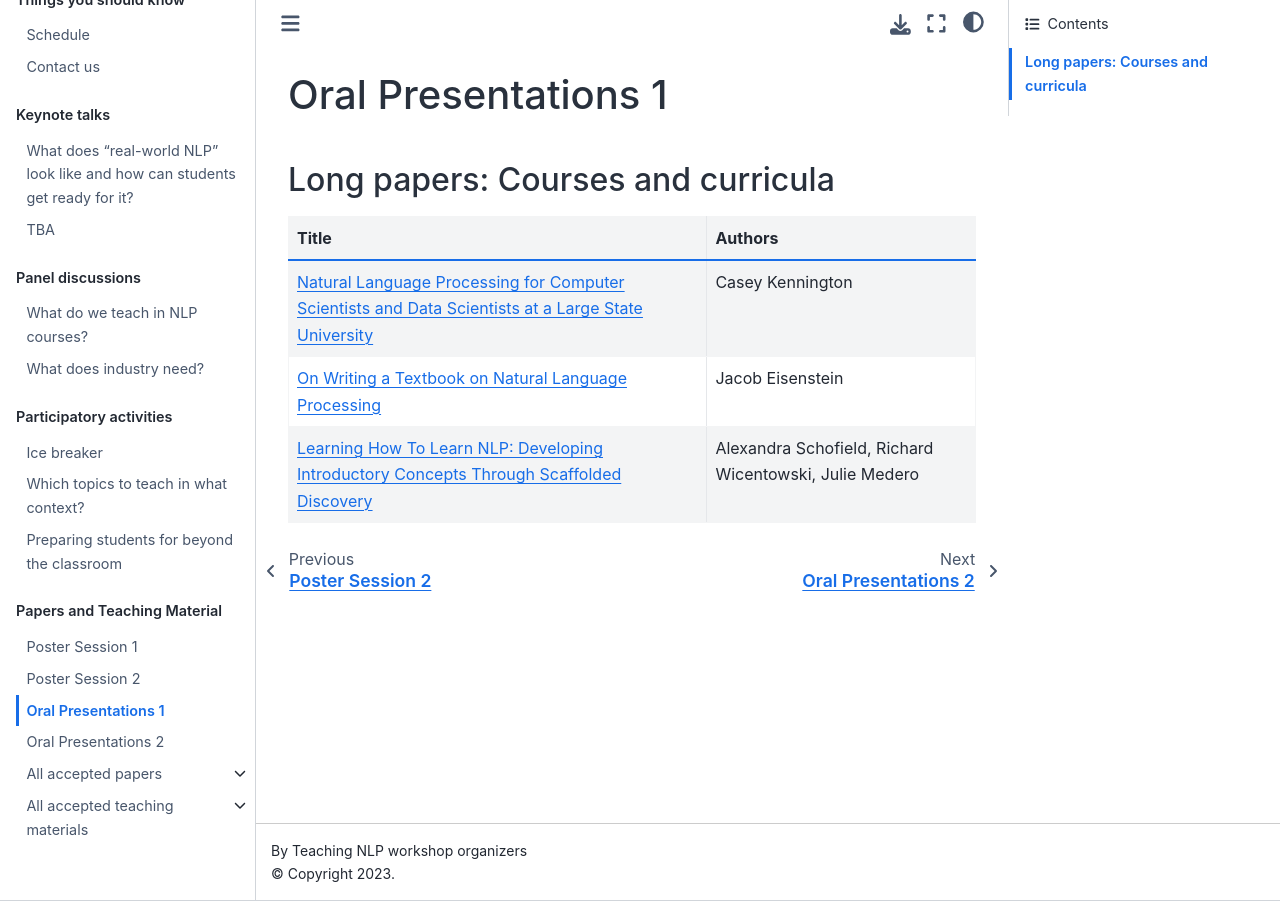
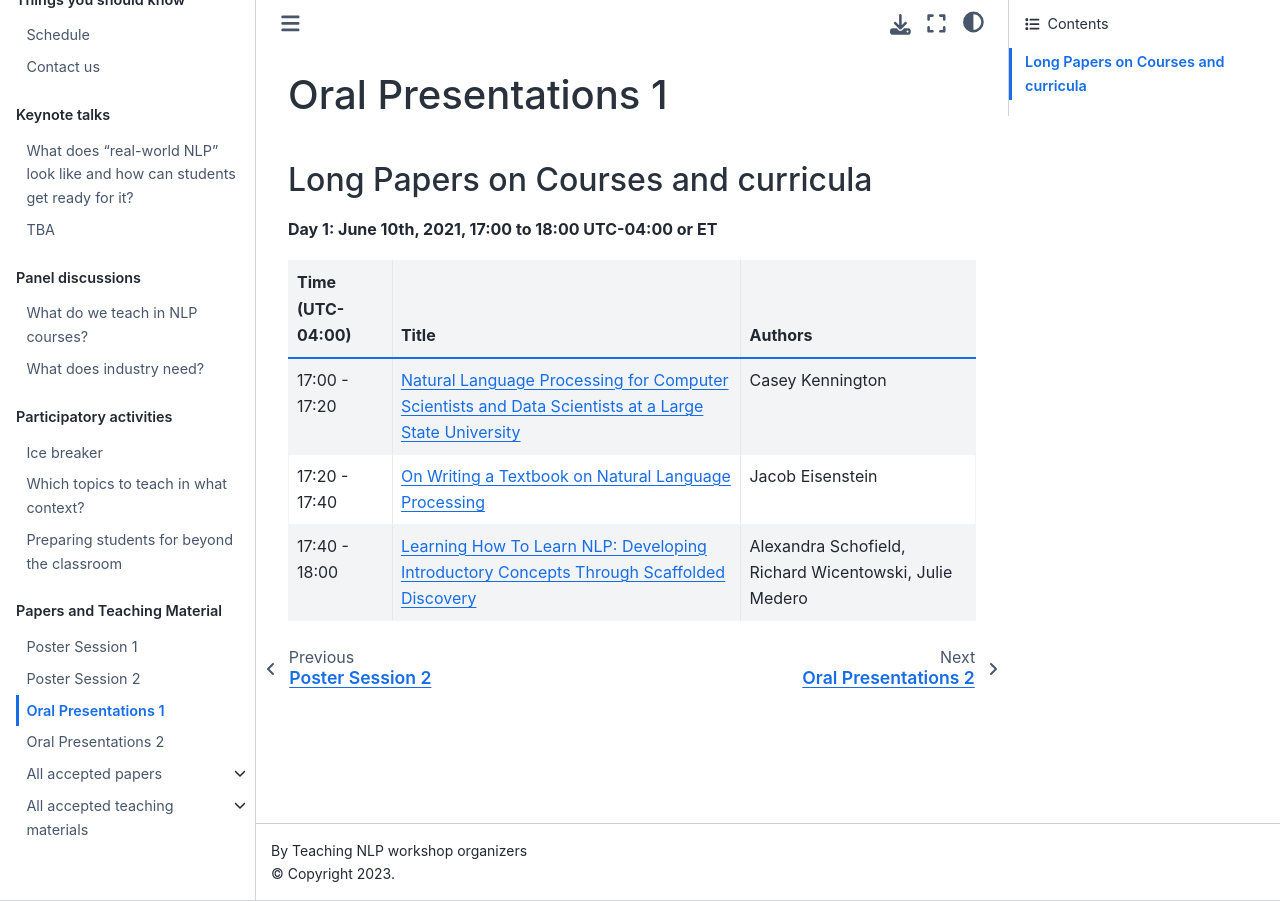
Before and after one commit to TeachingNLP/workshop-book, a Jupyter Book: the page built from oral-talks/talk1.md, in a window 1280 px wide. Built offline with Jupyter Book 1.0.4 settings and Sphinx 7.4.7 and the Sphinx Book theme 1.1.4, drawn with Linux system fonts in a browser that asks for light colours.

Commit message:
updating

```diff
--- a/oral-talks/talk1.md
+++ b/oral-talks/talk1.md
@@ -1,9 +1,11 @@
 # Oral Presentations 1
 
-## Long papers: Courses and curricula
+## Long Papers on Courses and curricula
 
-| Title              |     Authors                          |
-| :---------------- | :------------------------------   |
-| [Natural Language Processing for Computer Scientists and Data Scientists at a Large State University](../papers/submission13.md) | Casey Kennington |
-| [On Writing a Textbook on Natural Language Processing](../papers/submission14.md) |  Jacob Eisenstein |
-| [Learning How To Learn NLP: Developing Introductory Concepts Through Scaffolded Discovery](../papers/submission31.md)| Alexandra Schofield, Richard Wicentowski, Julie Medero |
+**Day 1: June 10th, 2021, 17:00 to 18:00 UTC-04:00 or ET**
+
+| Time (UTC-04:00) | Title              |     Authors                          |
+| :---------------- | :---------------- | :------------------------------   |
+| 17:00 - 17:20 | [Natural Language Processing for Computer Scientists and Data Scientists at a Large State University](../papers/submission13.md) | Casey Kennington |
+| 17:20 - 17:40 | [On Writing a Textbook on Natural Language Processing](../papers/submission14.md) |  Jacob Eisenstein |
+| 17:40 - 18:00 | [Learning How To Learn NLP: Developing Introductory Concepts Through Scaffolded Discovery](../papers/submission31.md)| Alexandra Schofield, Richard Wicentowski, Julie Medero |
```
Also changed, not shown: oral-talks/talk2.md (+8 -6 lines).
